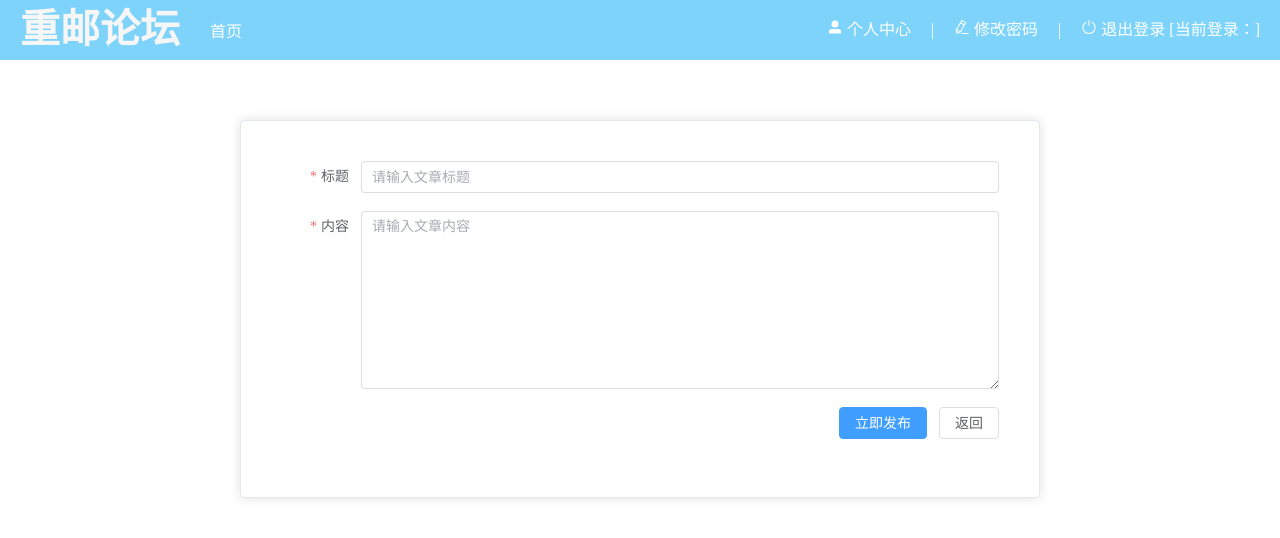
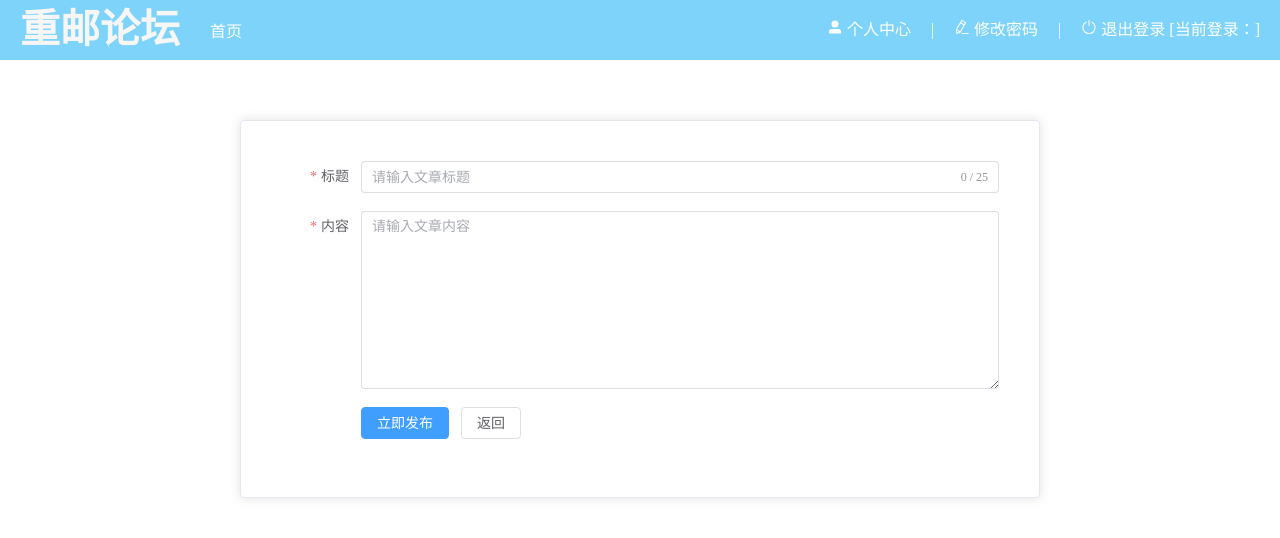
Before and after one commit to Enudkwn/community, a Vue app in the folder community-front/: page /post/create in a window 1280 px wide. Shown: the top 538 px of the page. Built offline with nearby package versions, Linux system fonts and the light colour scheme.

Commit message:
修复不能正常显示换行的bug

```diff
--- a/community-front/src/views/post/CreatePost.vue
+++ b/community-front/src/views/post/CreatePost.vue
@@ -15,7 +15,10 @@ const form = ref({
 })
 
 const rules = {
-  title: [{ required: true, message: '请输入标题', trigger: 'blur' }],
+  title: [
+    { required: true, message: '请输入标题', trigger: 'blur' },
+    { max: 25, message: '标题不能超过25字', trigger: 'blur' }
+  ],
   content: [{ required: true, message: '请输入内容', trigger: 'blur' }]
 }
 
@@ -53,7 +56,7 @@ onMounted(() => {
     <el-card class="form-card">
       <el-form :model="form" :rules="rules" label-width="80px">
         <el-form-item label="标题" prop="title">
-          <el-input v-model="form.title" placeholder="请输入文章标题" />
+          <el-input v-model="form.title" placeholder="请输入文章标题" maxlength="25" show-word-limit />
         </el-form-item>
 
         <el-form-item label="内容" prop="content">
@@ -85,7 +88,4 @@ onMounted(() => {
   padding: 20px;
 }
 
-:deep(.el-form-item__content) {
-  justify-content: flex-end;
-}
 </style>
--- a/community-front/src/views/post/PostDetail.vue
+++ b/community-front/src/views/post/PostDetail.vue
@@ -142,6 +142,7 @@ onMounted(() => {
   margin-right: 20px;
 }
 .content {
+  white-space: pre-wrap;
   line-height: 1.6;
   font-size: 16px;
 }
@@ -167,8 +168,4 @@ onMounted(() => {
   border-bottom: 1px solid #eee;
   padding-bottom: 20px;
 }
-.el-button {
-  margin-left: auto;
-  display: block;
-}
 </style>
```
Also changed, not shown: 2 other files (tests, documents, lock files or other folders).
